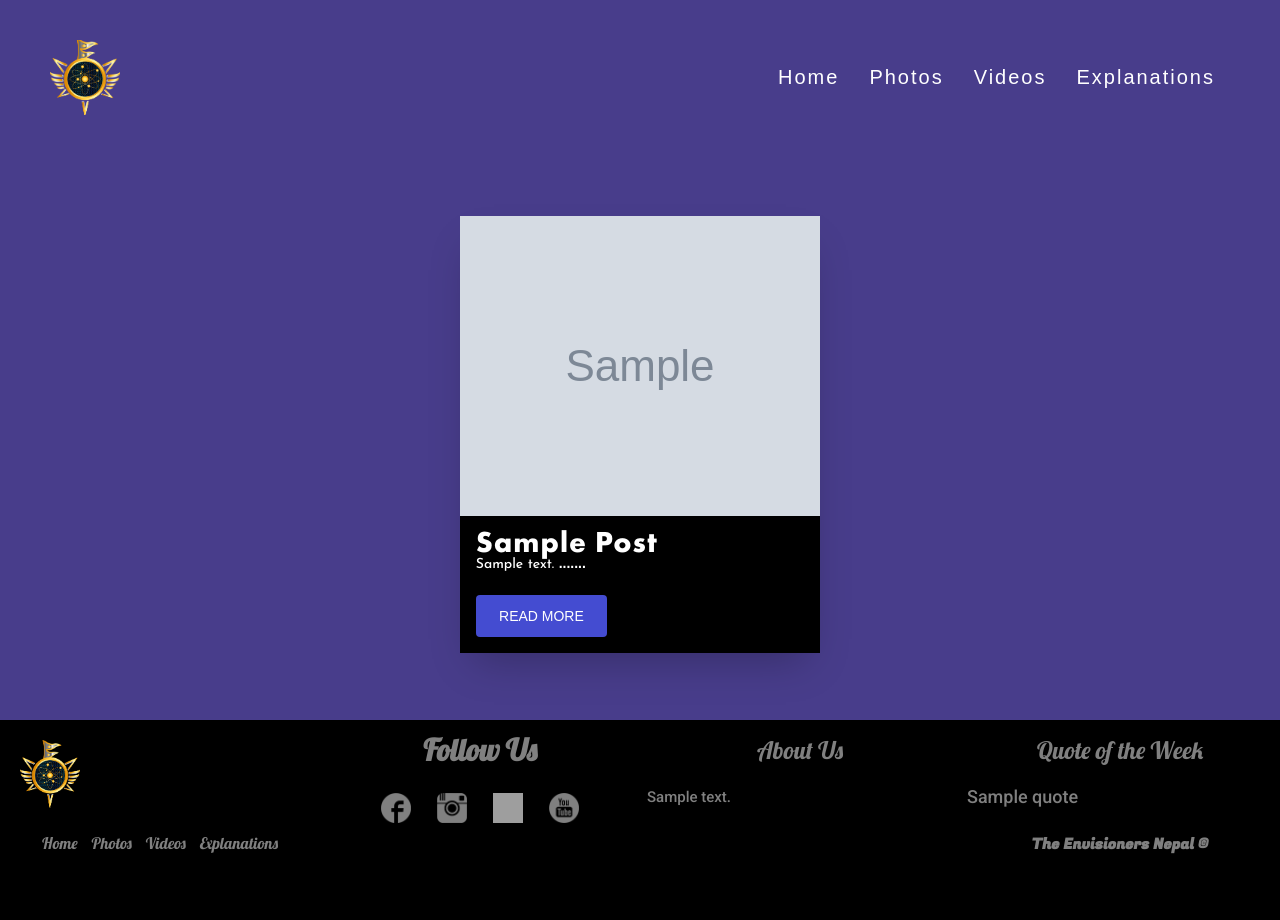
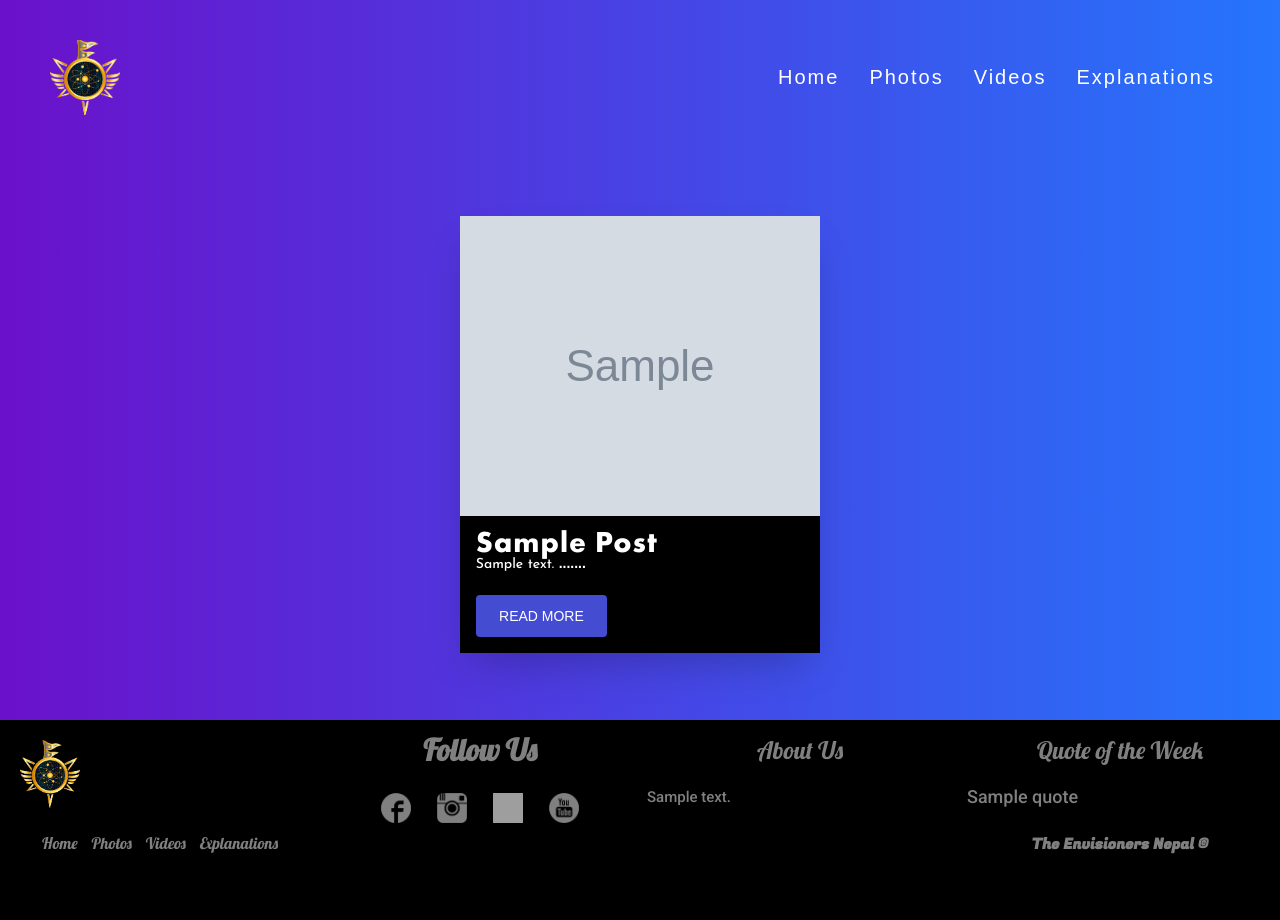
Before and after one commit to sNishant011/EnvisionersWebsite, a Django app: template templates/explanation.html in a window 1280 px wide. Run offline with Django 3.2, Linux system fonts and the light colour scheme; the template is opened without the code that fills it: most values are stand-ins (such as "Sample title", 1, 10 or a date in 2020); grey boxes marked "Sample" are stand-in pictures; some web fonts are replaced; grey boxes are pictures that could not be loaded.

Commit message:
Update expcard.css

```diff
--- a/static/css/expcard.css
+++ b/static/css/expcard.css
@@ -37,7 +37,7 @@ body {font-family: 'Maven Pro', sans-serif;
 
     overflow-x: hidden;
     color: white;
-    background-color:darkslateblue;
+background-image:linear-gradient(to right, #6a11cb 0%, #2575fc 100%);
     background-size: cover;
     position: relative;
     min-height: 100vh;
```
